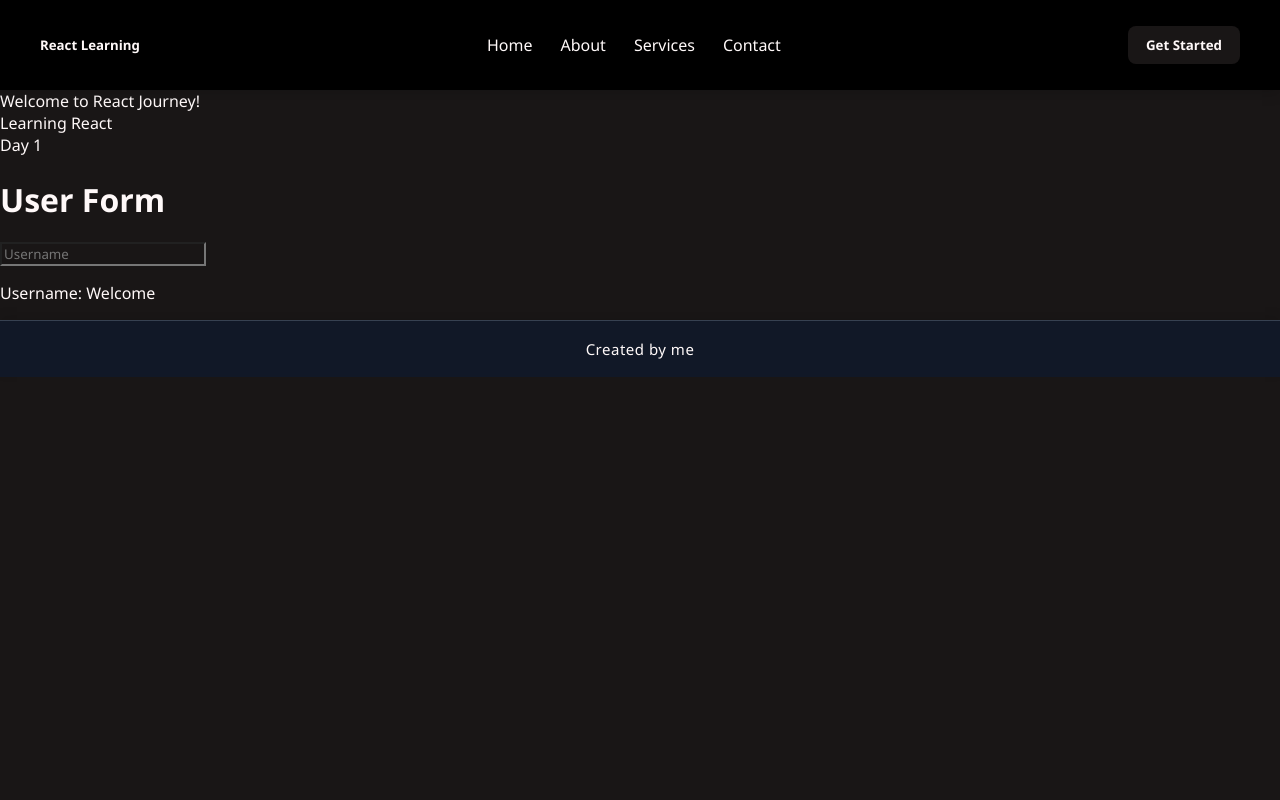
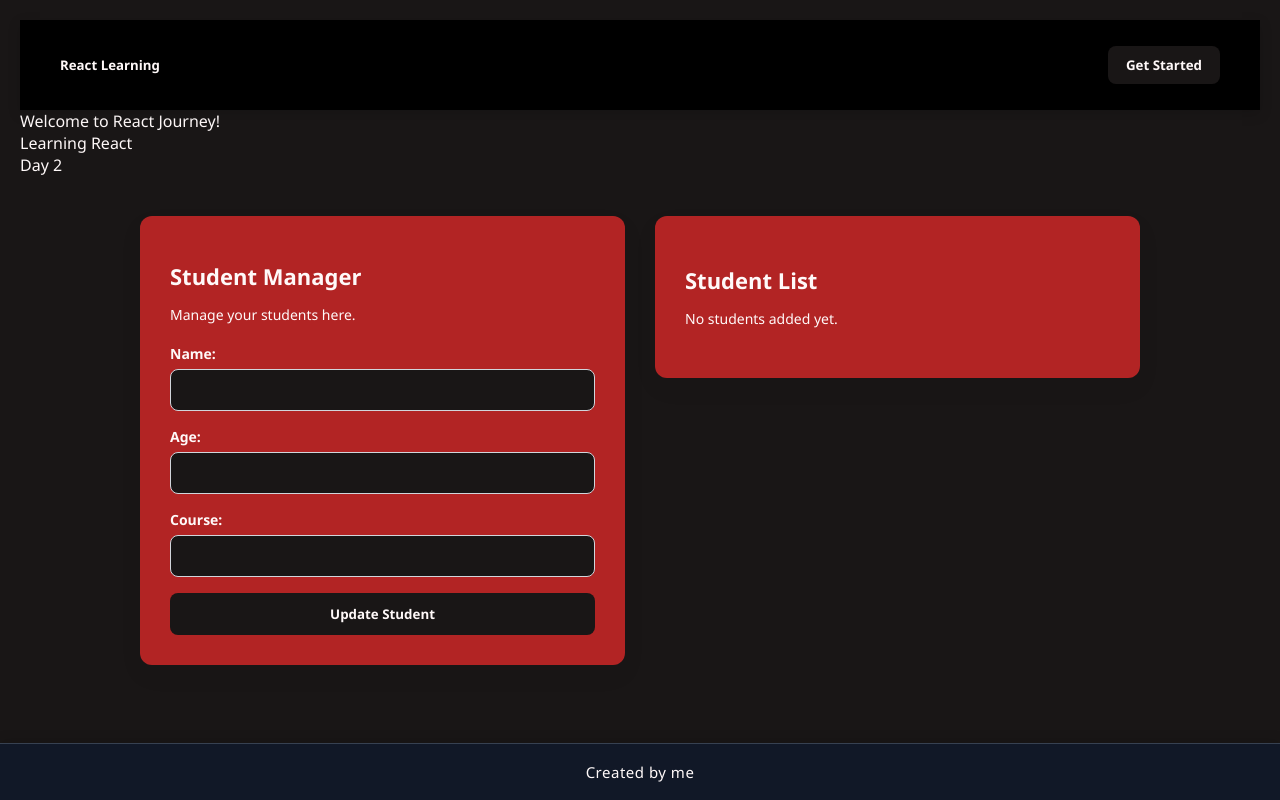
Before and after one commit to Meet-Patel-001/React-Journey, a React (Vite) app in the folder react-journey/: page / in a window 1280 px wide. Built offline with nearby package versions, Linux system fonts and the light colour scheme.

Commit message:
Complete student manager CRUD with edit and update functionality-05

```diff
--- a/react-journey/src/App.jsx
+++ b/react-journey/src/App.jsx
@@ -7,6 +7,7 @@ import Count from './components/Counter';
 import UserList from './components/UserList';
 import Status from './components/LoginStatus';
 import UserForm from './components/UserForm';
+import StudentManager from './components/StudentManager/StudentManager';
 
 const App = () => {
   return (
@@ -21,7 +22,8 @@ const App = () => {
       {/* <Count /> */}
       {/* <UserList  /> */}
       {/* <Status /> */}
-      <UserForm />
+      {/* <UserForm /> */}
+      <StudentManager />
       <Footer />
     </>
   );
--- a/react-journey/src/components/Footer.css
+++ b/react-journey/src/components/Footer.css
@@ -1,4 +1,7 @@
 .footer {
+    position: fixed;
+    bottom: 0;
+    left: 0;
     width: 100%;
     background: #111827;
     color: #ffffff;
@@ -7,7 +10,7 @@
     font-size: 15px;
     font-weight: 500;
     letter-spacing: 0.5px;
-    margin-top: auto;
     border-top: 1px solid #374151;
     box-shadow: 0 -4px 10px rgba(0, 0, 0, 0.1);
+    z-index: 1000; /* Ensures it stays on top of other elements */
 }
--- a/react-journey/src/components/Hero.jsx
+++ b/react-journey/src/components/Hero.jsx
@@ -7,7 +7,7 @@ function Hero() {
             <div className="hero">
                 Welcome to React Journey!<br />
                 Learning {course}<br/>
-                Day 1
+                Day 2
             </div>
         </>
     );
--- a/react-journey/src/components/Navbar.jsx
+++ b/react-journey/src/components/Navbar.jsx
@@ -6,13 +6,13 @@ function Navbar() {
         <>
             <div className="navbar">
                 <h5>React Learning</h5>
-
+{/*
                 <ul className="nav-links">
                     <li><a href="#">Home</a></li>
                     <li><a href="#">About</a></li>
                     <li><a href="#">Services</a></li>
                     <li><a href="#">Contact</a></li>
-                </ul>
+                </ul> */}
 
                 <button className="nav-btn">Get Started</button>
             </div>
--- /dev/null
+++ b/react-journey/src/components/StudentManager/StudentManager.css
@@ -0,0 +1,106 @@
+/* Base Page Settings */
+body {
+    background-color: #2756b5;
+    margin: 0;
+    padding: 20px;
+    font-family: 'Segoe UI', Tahoma, Geneva, Verdana, sans-serif;
+}
+
+/* Outer wrapper holding both sections */
+.manager-container {
+    display: flex;
+    gap: 30px;
+    max-width: 1000px;
+    margin: 40px auto;
+    align-items: flex-start;
+}
+
+/* Card Styling for both sections */
+.form-card, .student-list-card {
+    background-color: #b22424;
+    padding: 30px;
+    border-radius: 12px;
+    box-shadow: 0 10px 25px rgba(0, 0, 0, 0.05);
+    flex: 1; /* Gives both elements equal width split */
+}
+
+/* Form Layout rules */
+.form-card h1, .student-list-card h2 {
+    color: #1f2937;
+    margin-bottom: 6px;
+    font-size: 22px;
+}
+
+.form-card p, .empty-message {
+    color: #6b7280;
+    font-size: 14px;
+    margin-bottom: 20px;
+}
+
+.form-card form {
+    display: flex;
+    flex-direction: column;
+}
+
+.form-card label {
+    font-size: 14px;
+    font-weight: 600;
+    color: #4b5563;
+    margin-bottom: 6px;
+}
+
+.form-card input {
+    width: 100%;
+    padding: 10px 14px;
+    font-size: 15px;
+    border: 1px solid #d1d5db;
+    border-radius: 8px;
+    background-color: #f9fafb;
+    margin-bottom: 16px;
+    box-sizing: border-box;
+    outline: none;
+}
+
+.form-card input:focus {
+    border-color: #3b82f6;
+    background-color: #ffffff;
+}
+
+.form-card button {
+    background-color: #3b82f6;
+    color: white;
+    padding: 12px;
+    font-weight: 600;
+    border: none;
+    border-radius: 8px;
+    cursor: pointer;
+    transition: background 0.2s;
+}
+
+.form-card button:hover {
+    background-color: #2563eb;
+}
+
+/* List Formatting */
+.student-list-card ul {
+    list-style: none;
+    padding: 0;
+    margin: 0;
+}
+
+.student-list-card li {
+    background-color: #0f5aa5;
+    padding: 12px 16px;
+    border-radius: 8px;
+    margin-bottom: 10px;
+    border: 1px solid #e5e7eb;
+    color: #374151;
+    font-size: 15px;
+}
+
+/* Responsiveness for mobile screens */
+@media (max-width: 768px) {
+    .manager-container {
+        flex-direction: column;
+    }
+}
--- /dev/null
+++ b/react-journey/src/components/StudentManager/StudentManager.jsx
@@ -0,0 +1,87 @@
+import React from "react";
+import "./StudentManager.css";
+
+function StudentManager() {
+    const [studentName, setStudentName] = React.useState("");
+    const [studentAge, setStudentAge] = React.useState("");
+    const [studentCourse, setStudentCourse] = React.useState("");
+    const [students, setStudents] = React.useState([]);
+    const [isEditing, setIsEditing] = React.useState(false);
+
+    const handleSubmit = (e) => {
+        e.preventDefault();
+        if (isEditing !== null) {
+            const updatedStudents = students.map((student, index) =>
+                index === isEditing ? { name: studentName, age: studentAge, course: studentCourse } : student
+            );
+            setStudents(updatedStudents);
+            setIsEditing(null);
+        } else {
+            setStudents([...students, { name: studentName, age: studentAge, course: studentCourse }]);
+        }
+        setStudentName("");
+        setStudentAge("");
+        setStudentCourse("");
+    };
+
+    const handleEdit = (index) => {
+        setIsEditing(index);
+        const studentToEdit = students[index];
+        setStudentName(studentToEdit.name);
+        setStudentAge(studentToEdit.age);
+        setStudentCourse(studentToEdit.course);
+    };
+
+    const handleDelete = (index) => {
+        const newStudents = students.filter((_, i) => i !== index);
+        setStudents(newStudents);
+    };
+
+    return (
+        <div className="manager-container">
+            <div className="form-card">
+                <h1>Student Manager</h1>
+                <p>Manage your students here.</p>
+                <form onSubmit={handleSubmit}>
+                    <label htmlFor="name">Name:</label>
+                    <input type="text" id="name" name="name" value={studentName} onChange={(e) => setStudentName(e.target.value)} />
+
+                    <label htmlFor="age">Age:</label>
+                    <input type="number" id="age" name="age" value={studentAge} onChange={(e) => setStudentAge(e.target.value)} />
+
+                    <label htmlFor="course">Course:</label>
+                    <input type="text" id="course" name="course" value={studentCourse} onChange={(e) => setStudentCourse(e.target.value)} />
+
+                    {isEditing !== null ? (
+                        <button type="submit">Update Student</button>
+                    ) : (
+                        <button type="submit">Add Student</button>
+                    )}
+                </form>
+            </div>
+
+            <div className="student-list-card">
+                <h2>Student List</h2>
+                {students.length === 0 ? (
+                    <p className="empty-message">No students added yet.</p>
+                ) : (
+                    <ul>
+                        {students.map((student, index) => (
+                            <li key={index}>
+                                <p>{index + 1}. <strong>{student.name}</strong></p>
+                                <p>({student.age} yrs) </p>
+                                <p>{student.course}</p>
+                                <p>
+                                    <button onClick={() => handleEdit(index)}>Edit</button>
+                                    <button onClick={() => handleDelete(index)}>Delete</button>
+                                </p>
+                            </li>
+                        ))}
+                    </ul>
+                )}
+            </div>
+        </div>
+    );
+}
+
+export default StudentManager;
```
